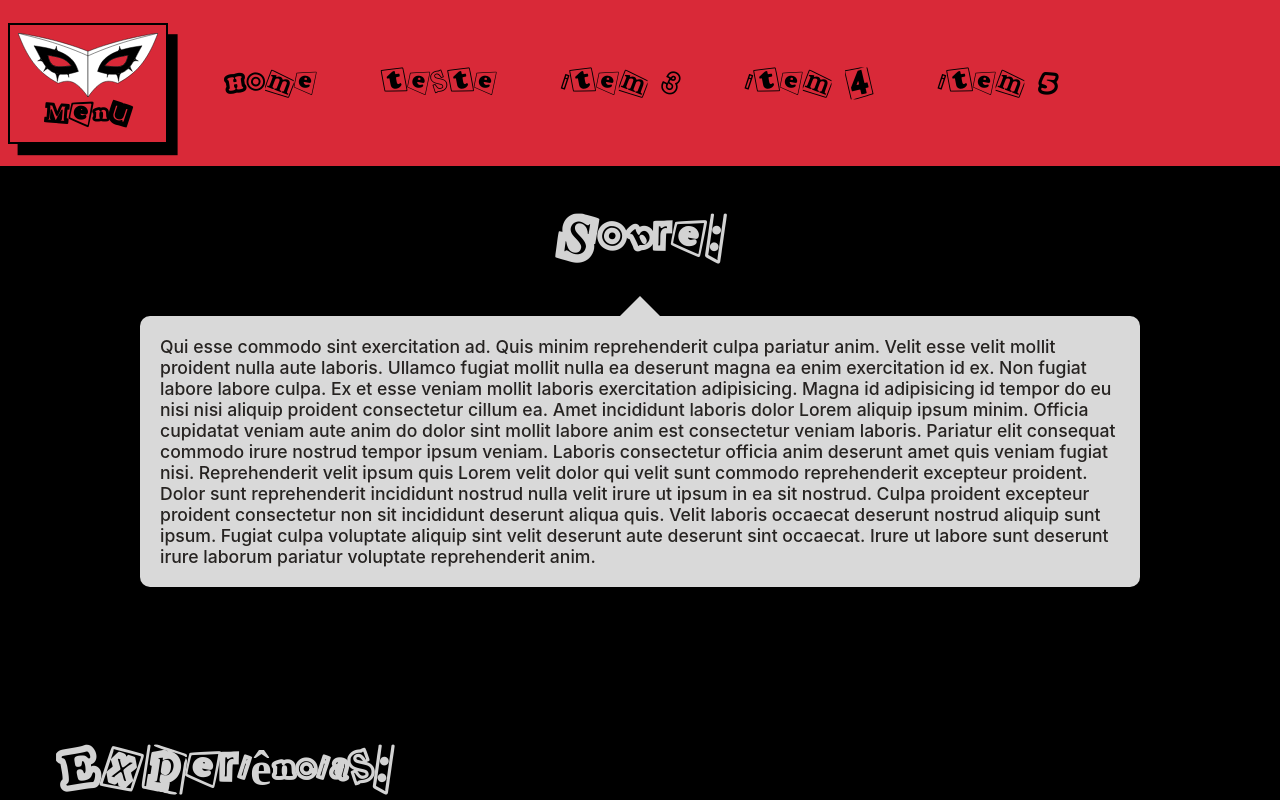
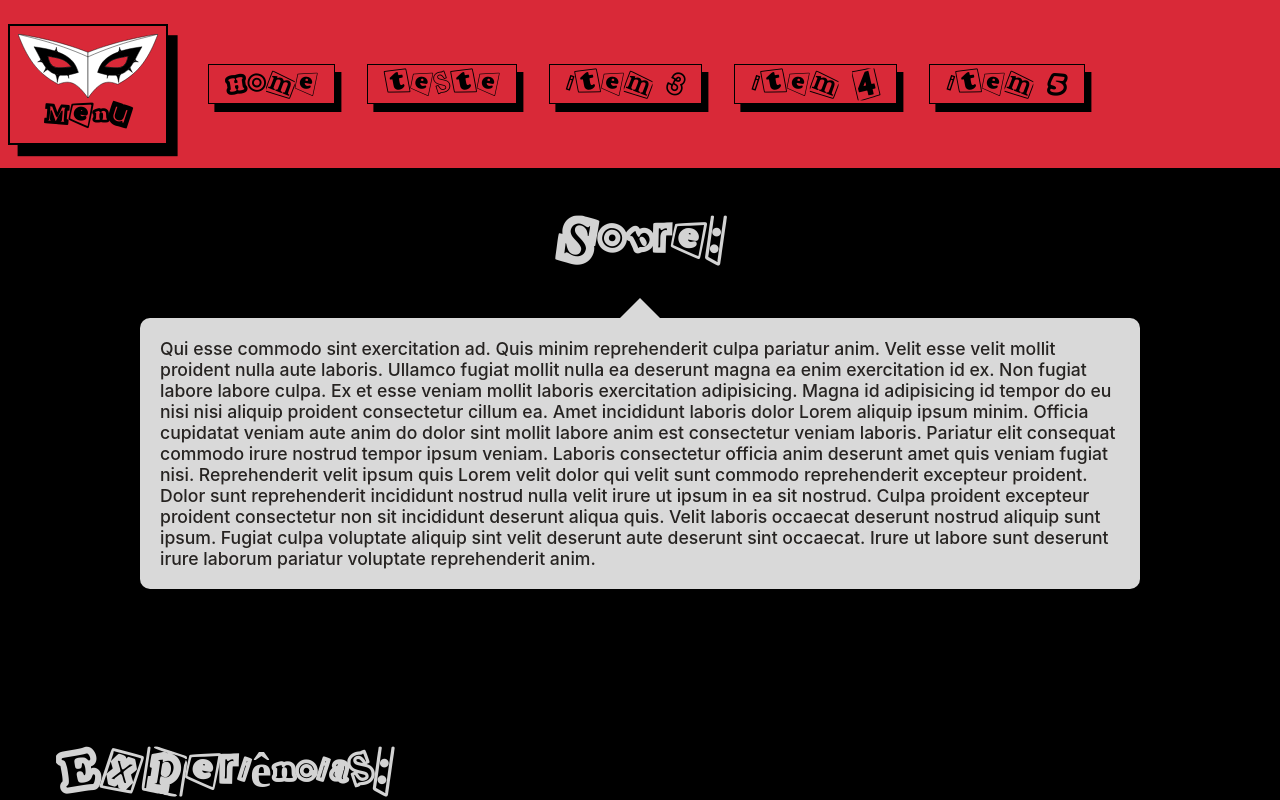
Before and after one commit to WilliamFicMoreira/cv-react, a React (Create React App) app: page / in a window 1280 px wide. Shown: the top 800 px of the page. Built offline with nearby package versions, Linux system fonts and the light colour scheme.

Commit message:
ajustes nos botões

```diff
--- a/src/Components/UI/NavBar/NavBarCss.js
+++ b/src/Components/UI/NavBar/NavBarCss.js
@@ -79,7 +79,10 @@ const Nav = styled.nav`
       .MenuListaBotao-1 {
         cursor: pointer;
         color: black;
+        border: solid black 0.12rem;
+        box-shadow: 0.4rem 0.5rem;
         :hover {
+          border: none;
           box-shadow: 0.6rem 0.7rem;
           background-color: white;
           color: black;
@@ -99,14 +102,18 @@ const Nav = styled.nav`
 
       .MenuListaBotao-2 {
         cursor: pointer;
-
+        border: solid black 0.12rem;
+        box-shadow: 0.4rem 0.5rem;
         :hover {
+          border: none;
           background-color: black;
           color: white;
           box-shadow: 0.6rem 0.7rem;
           transform: rotate(-5deg);
           transition-delay: 70ms;
           transition-property: transform;
+          animation: tiltBounceAlt .15s ease;
+         animation-fill-mode: forwards;
         }
 
         :active {
@@ -116,6 +123,8 @@ const Nav = styled.nav`
           transition-property: transform;
         }
 
+
+
       }
 
     }
```
